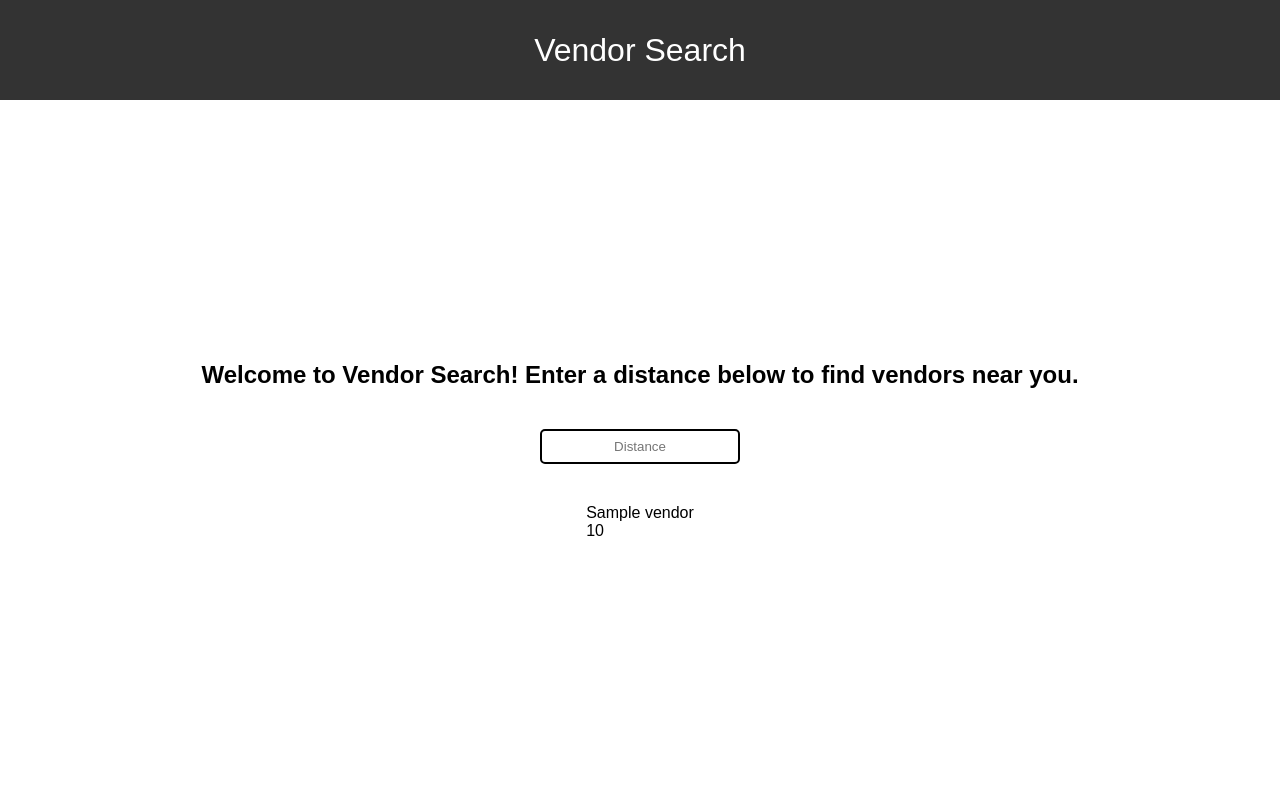
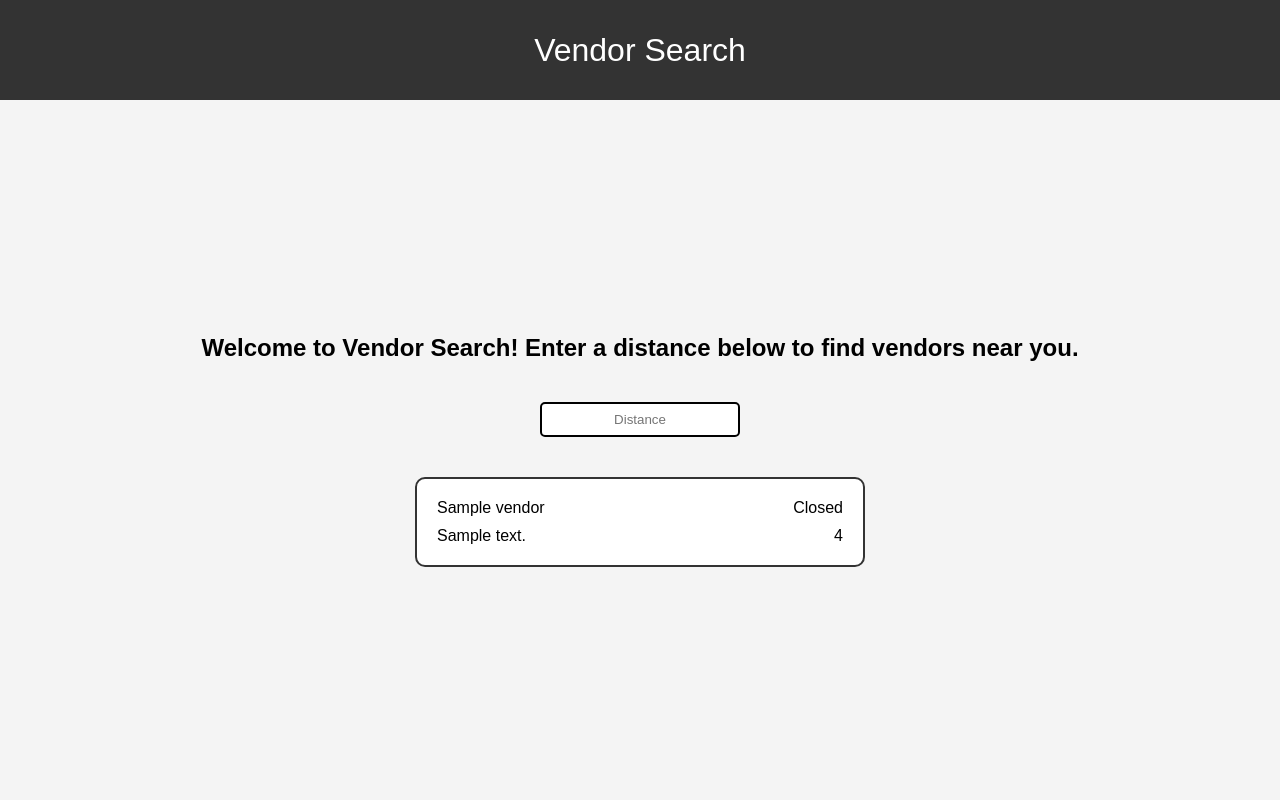
Before and after one commit to Brady-Malott/Local-Vendor-Search, a Flask app: template flaskr/templates/search/search.html in a window 1280 px wide. Run offline with Flask 2, Linux system fonts and the light colour scheme; the template is opened without the code that fills it: most values are stand-ins (such as "Sample title", 1, 10 or a date in 2020).

Commit message:
lined up the location and ratings, added boarder to searched results

```diff
--- a/flaskr/static/style.css
+++ b/flaskr/static/style.css
@@ -6,6 +6,7 @@
 
 body {
   font-family: Arial, Helvetica, sans-serif;
+  background-color: #f4f4f4;
 }
 
 ul {
@@ -73,3 +74,33 @@ ul {
   align-items: center;
   row-gap: 10px;
 }
+
+.search-result {
+  display: flex;
+  justify-content:space-between;
+  background-color: white;
+  border-radius: 10px;
+  border: 2px solid #333;
+  padding: 20px;
+  align-items: center;
+  column-gap: 10px;
+  width: 450px;
+}
+
+.result-subsection {
+  display: flex;
+  flex-direction: column;
+  justify-content: center;
+  align-items: flex-start;
+  row-gap: 10px;
+  min-width: 100px;
+}
+.result-subsection:last-of-type{
+  align-items: flex-end;
+}
+.left-subsection{
+  text-align: left !important;
+}
+.right-subsection{
+  text-align: right !important;
+}
--- a/flaskr/templates/search/search.html
+++ b/flaskr/templates/search/search.html
@@ -4,22 +4,21 @@
     Welcome to Vendor Search! Enter a distance below to find vendors near you.
   </h1>
   <form method="post">
-    <input
-      name="distance"
-      type="text"
-      id="distance"
-      value="{{ request.form['distance']
-    }}"
-      placeholder="Distance"
-      required
-    />
+    <input name="distance" type="text" id="distance" value="{{ request.form['distance']
+    }}" placeholder="Distance" required />
     <input type="submit" value="Search" hidden />
   </form>
   <ul class="search-results">
     {% for vendor in vendors %}
-    <li>
-      <p>{{vendor.name}}</p>
-      <p>{{vendor.age}}</p>
+    <li class="search-result">
+      <div class="result-subsection left-subsection">
+        <p>{{vendor.name}}</p>
+        <p>{{vendor.address}}</p>
+      </div>
+      <div class="result-subsection right-subsection">
+        <p>{{'Open' if vendor.open else 'Closed'}}</p>
+        <p>{{vendor.rating}}</p>
+      </div>
     </li>
     {% endfor %} {% endblock %}
   </ul>
```
Also changed, not shown: flaskr/search.py (+4 -4 lines).
